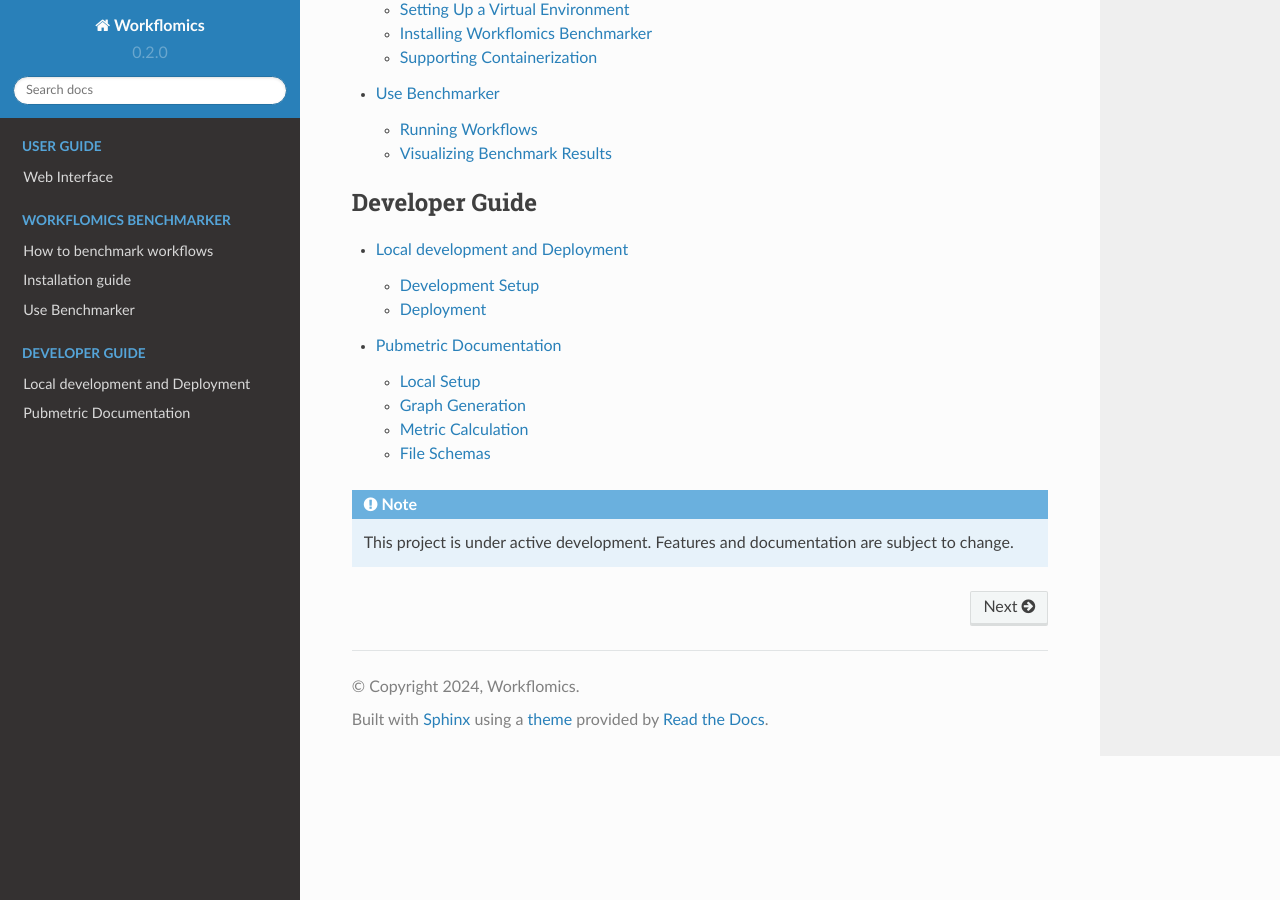
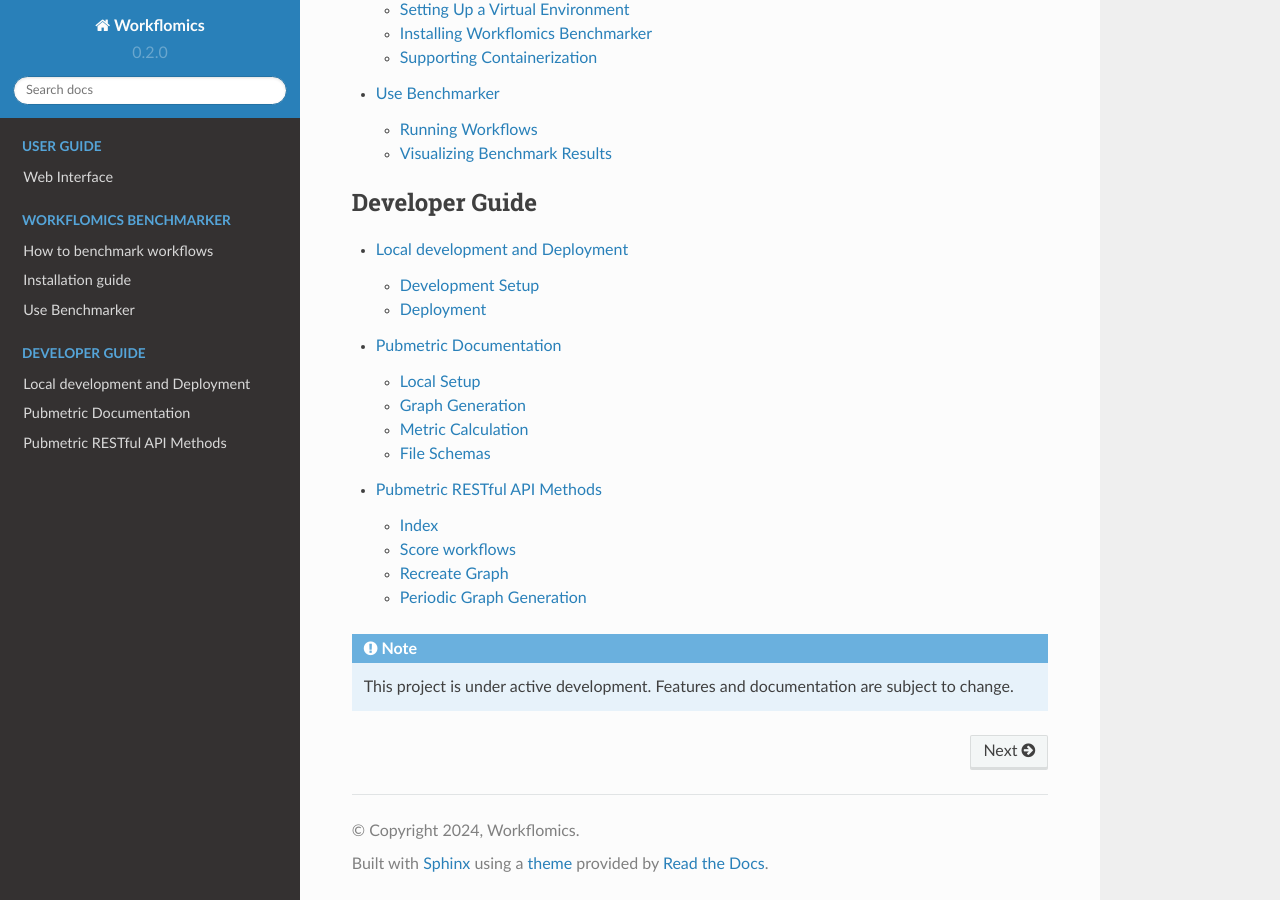
Before and after one commit to Workflomics/workflomics-readthedocs, a Sphinx documentation site: the page built from docs/source/index.rst, in a window 1280 px wide and 900 px high, scrolled down 1042 px. Built offline with Sphinx 7.4.7 and the Read the Docs theme 2.0.0, drawn with Linux system fonts in a browser that asks for light colours.

Commit message:
API documentation added to index

```diff
--- a/docs/source/index.rst
+++ b/docs/source/index.rst
@@ -33,6 +33,7 @@ Contents
 
    basics/installation
    basics/pubmetric
+   basics/pubmetric_api
 
 .. note::
 
```
